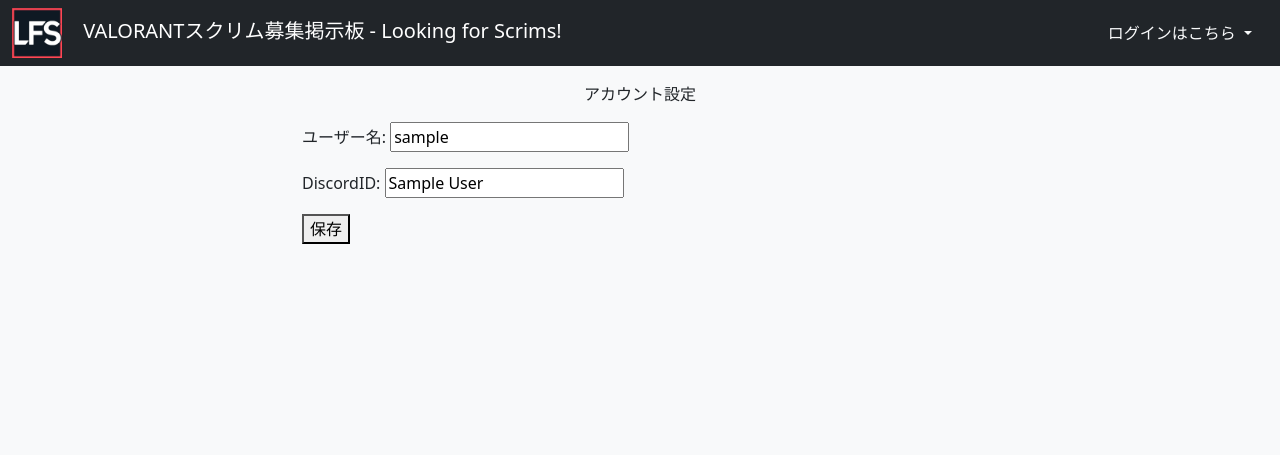
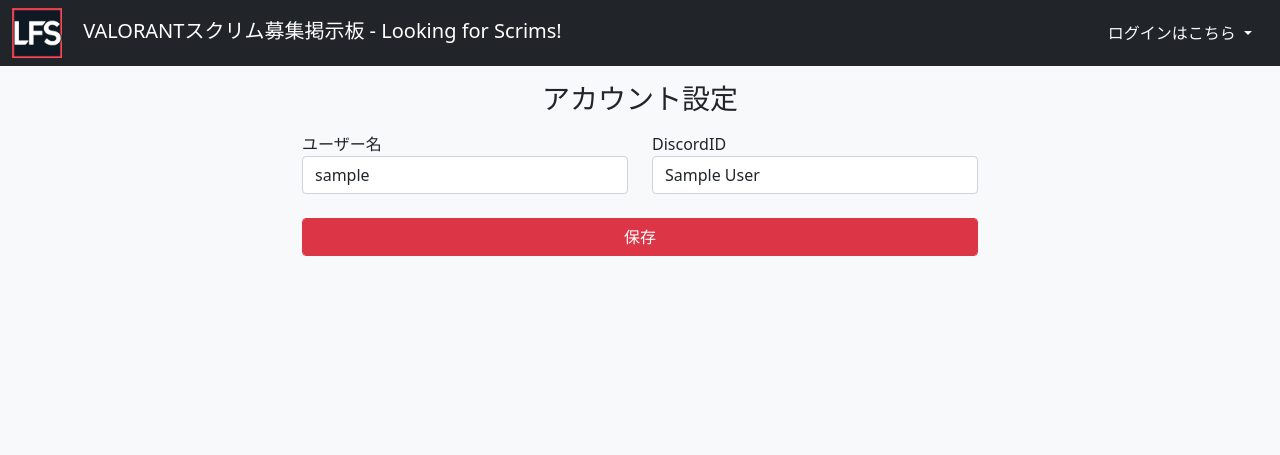
Before and after one commit to Yugosek1/valorant_scrim_board, a Django app: page /profile/1/ in a window 1280 px wide. Shown: the top 455 px of the page. Run offline with Django 3.2, Linux system fonts and the light colour scheme; tables that the repository leaves empty hold one stand-in row (values such as "Sample post"); parts of the project's set-up code (start-up, migrations or seed data) failed here and were passed over; some libraries are stand-ins or nearby versions.

Commit message:
プロフィール編集のレイアウトを調整(form.as_pを個別で展開&CSS適用)

```diff
--- a/valorant_scrim_board/accounts/templates/accounts/profile_form.html
+++ b/valorant_scrim_board/accounts/templates/accounts/profile_form.html
@@ -1,15 +1,26 @@
 {% extends 'base.html' %}
+{% load widget_tweaks %}
 
 {% block content %}
 <div class="container my-3" style="max-width:700px;">
-
     <div class="text-center my-3">
-        アカウント設定
+        <h3>アカウント設定</h3>
     </div>
 
-    <form method="POST"> {% csrf_token %}
-        {{ form.as_p }}
-        <button type="submit">保存</button>
-
+    <form method="POST">
+        {% csrf_token %}
+        {% comment %} {{ form.as_p }} {% endcomment %}
+        <div class="form-group row">
+            <div class="form-group col-6">
+                <label>{{ form.username.label }}</label>
+                {{ form.username | add_class:'form-control' }}
+            </div>
+            <div class="form-group col-6">
+                <label>{{ form.discord_name.label }}</label>
+                {{ form.discord_name | add_class:'form-control' }}
+            </div>
+        </div>
+        <br>
+        <button type="submit" class="form-control btn-danger">保存</button>
 </div>
 {% endblock %}
```
